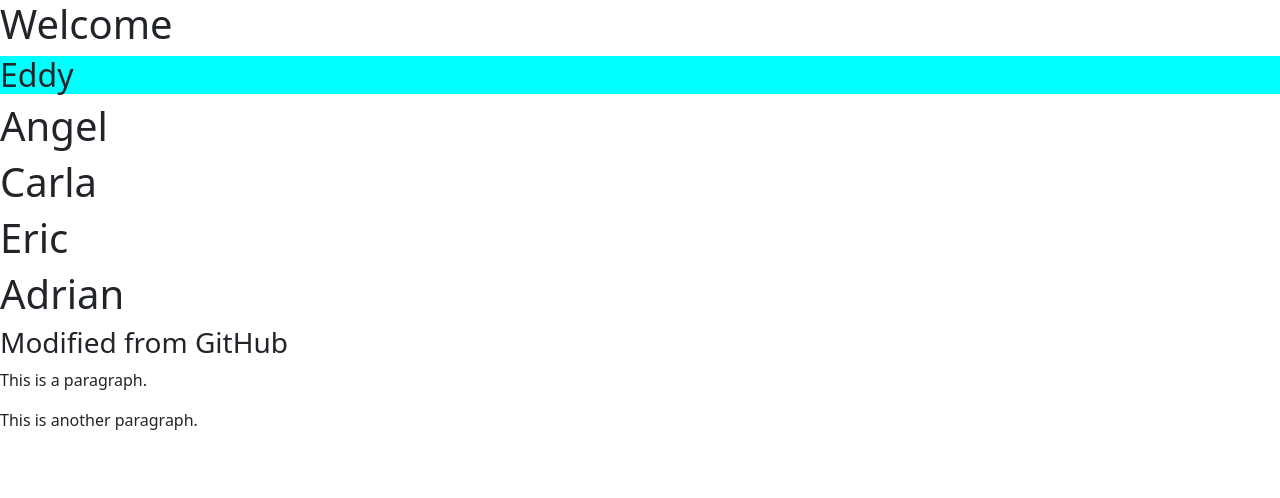
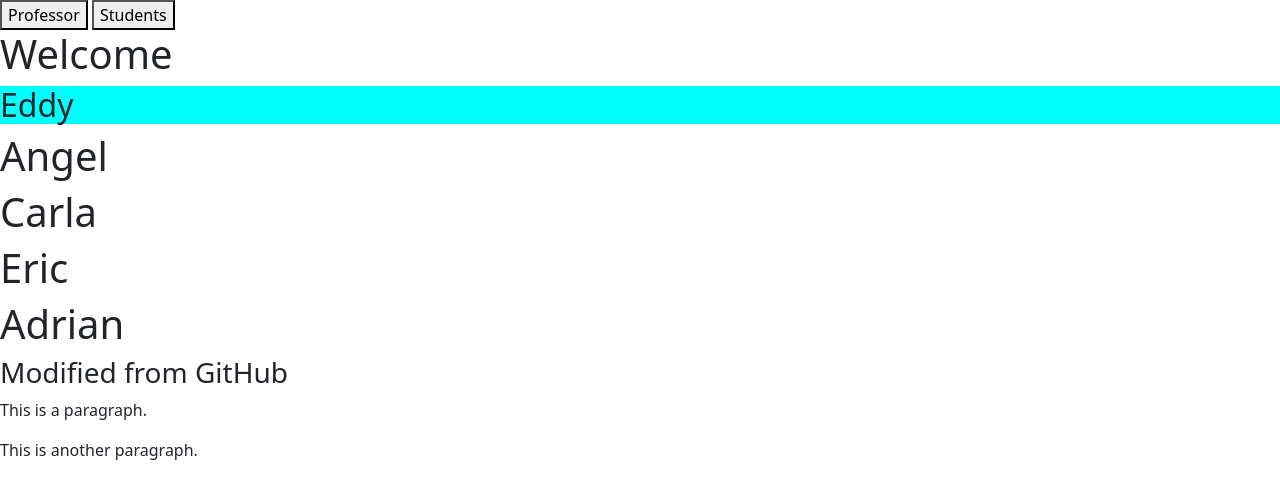
Before and after one commit to mobiobi/gitboot, a plain HTML site: page index.html in a window 1280 px wide. Drawn offline with nearby package versions, Linux system fonts and the light colour scheme.

Commit message:
Added buttons

```diff
--- a/index.html
+++ b/index.html
@@ -9,6 +9,8 @@
 
 </head>
 <body>
+    <button>Professor</button>
+    <button>Students</button>
     <div>
         <h1>Welcome</h1>
         <h2>Eddy</h2>
```
